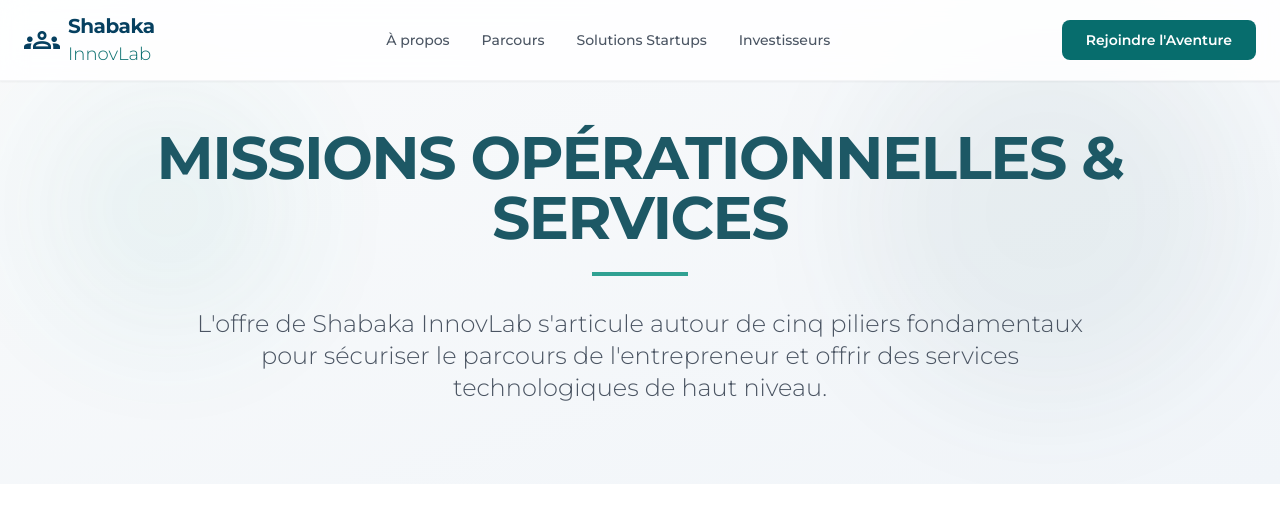
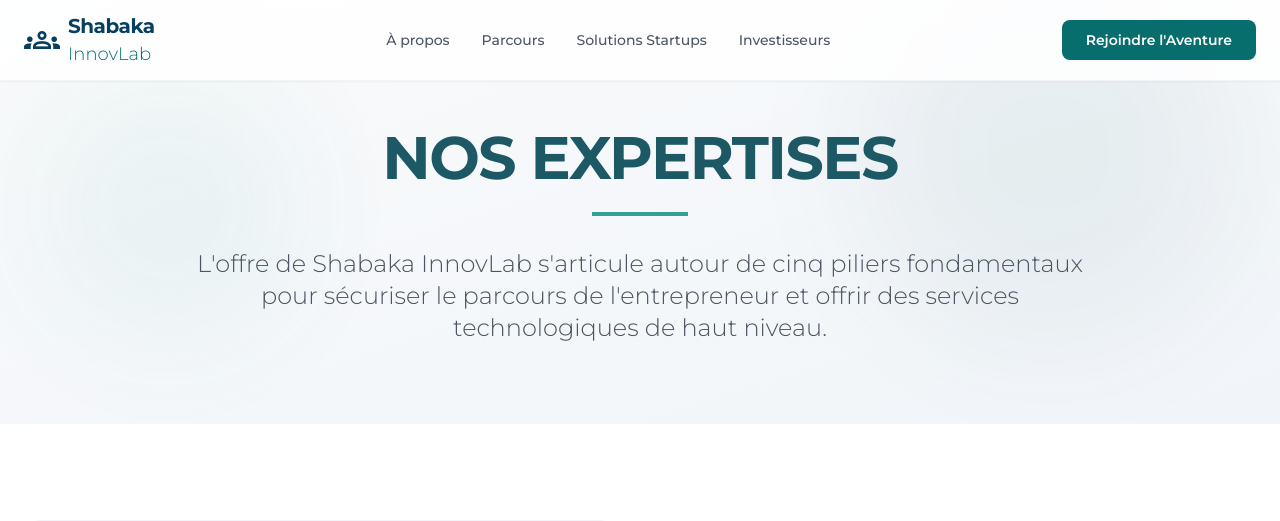
Before and after one commit to moa-digitalagency/InnovLab, a Flask app: page /services in a window 1280 px wide. Shown: the top 521 px of the page. Run offline with Flask 3, Linux system fonts and the light colour scheme; data that the repository does not hold is empty; some libraries are stand-ins or nearby versions.

Commit message:
Update /services page title to 'NOS EXPERTISES'
Co-authored-by: moa-digitalagency <93324793+moa-digitalagency@users.noreply.github.com>

```diff
--- a/templates/services.html
+++ b/templates/services.html
@@ -12,7 +12,7 @@
 
     <div class="container mx-auto px-6 relative z-10 text-center reveal">
         <h1 class="text-4xl md:text-6xl font-bold text-[#1d5865] mb-6 tracking-tight uppercase">
-            Missions Opérationnelles & Services
+            NOS EXPERTISES
         </h1>
         <div class="w-24 h-1 bg-[#30a192] mx-auto mb-8"></div>
         <p class="text-xl md:text-2xl text-gray-600 font-light max-w-4xl mx-auto leading-relaxed">
```
Also changed, not shown: tests/test_services_route.py (+2 -2 lines).
